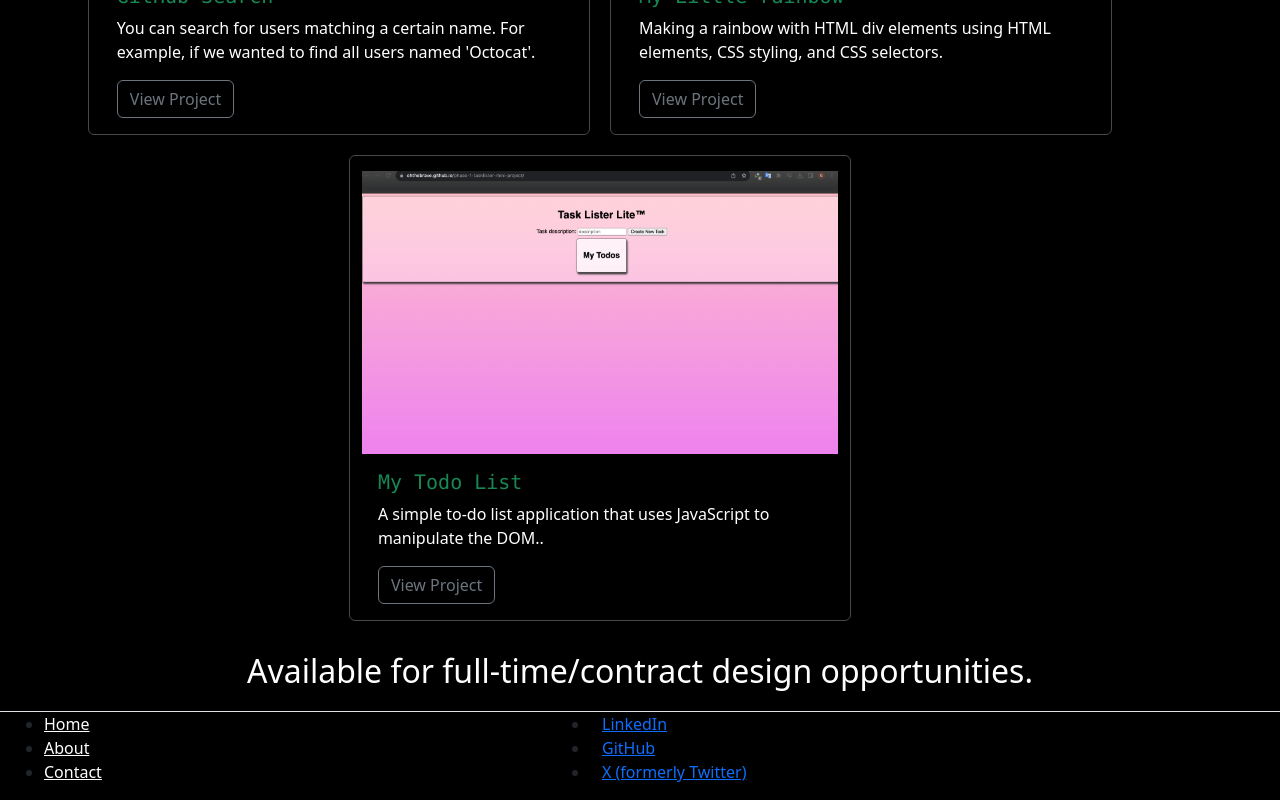
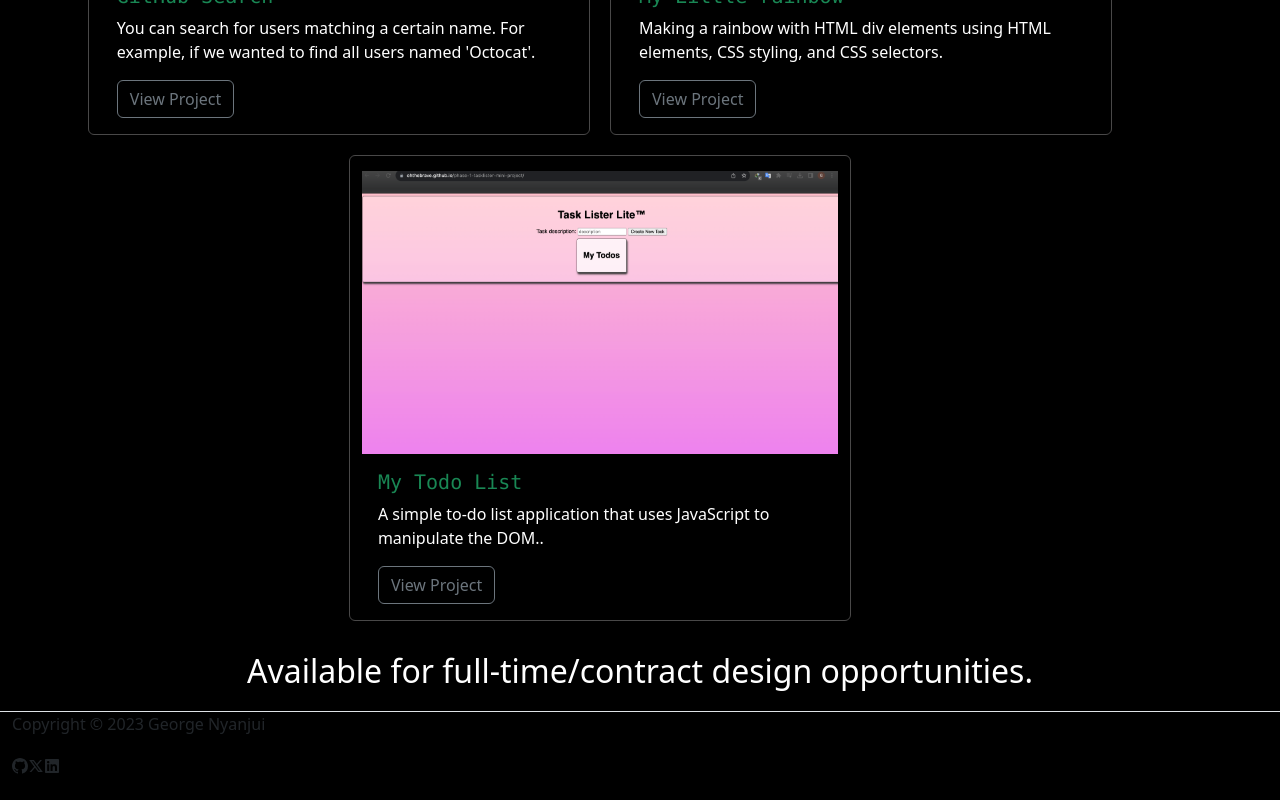
Before and after one commit to ohthebrave/portfolio, a React (Vite) app: page / in a window 1280 px wide. Shown: the part 2114-2914 px from the top of the page. After the commit the page ends 2890 px from the top, so only its background shows below. Built offline with nearby package versions, Linux system fonts and the light colour scheme.

Commit message:
add react-icons

```diff
--- a/package.json
+++ b/package.json
@@ -12,6 +12,7 @@
   "dependencies": {
     "react": "^18.2.0",
     "react-dom": "^18.2.0",
+    "react-icons": "^4.12.0",
     "react-router-dom": "^6.19.0"
   },
   "devDependencies": {
--- a/src/components/Footer.jsx
+++ b/src/components/Footer.jsx
@@ -1,4 +1,6 @@
-import { Link } from "react-router-dom";
+import { BsGithub } from "react-icons/bs";
+import { RiTwitterXLine } from "react-icons/ri";
+import { FaLinkedin } from "react-icons/fa";
 
 const Footer = () => {
     return (
@@ -7,19 +9,11 @@ const Footer = () => {
                 <p className="text-center">Available for full-time/contract design opportunities.</p>
             </div>
             <div className="container row">
-                <div className="col-md-6">
-                    <ul className=" grid gap-3">
-                            <li><Link className="text-white " to="/">Home</Link></li>
-                            <li><Link className="text-white " to="/about">About</Link></li>
-                            <li><Link className="text-white " to="/contact">Contact</Link></li>
-                    </ul>
-                </div>
-                <div className="col-md-6">
-                    <ul className="row">
-                        <li><a href="https://www.linkedin.com/in/george-nyanjui-6021a119b/">LinkedIn</a></li>
-                        <li><a href="https://github.com/ohthebrave">GitHub</a></li>
-                        <li><a href="https://twitter.com/home">X (formerly Twitter)</a></li>
-                    </ul>
+                <p>Copyright © 2023 George Nyanjui</p>
+                <div>
+                    <BsGithub />
+                    <RiTwitterXLine />
+                    <FaLinkedin />
                 </div>
             </div>
         </div>
```
Also changed, not shown: 1 other file (tests, documents, lock files or other folders).
